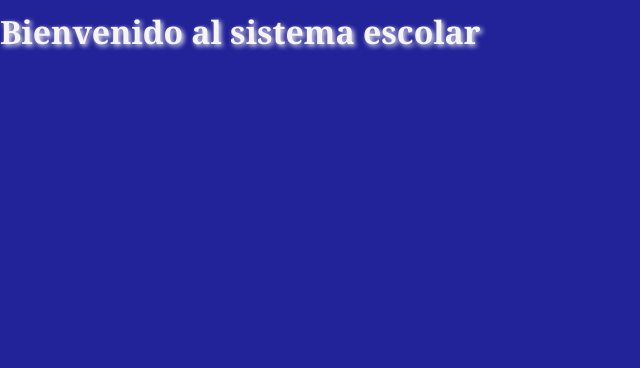
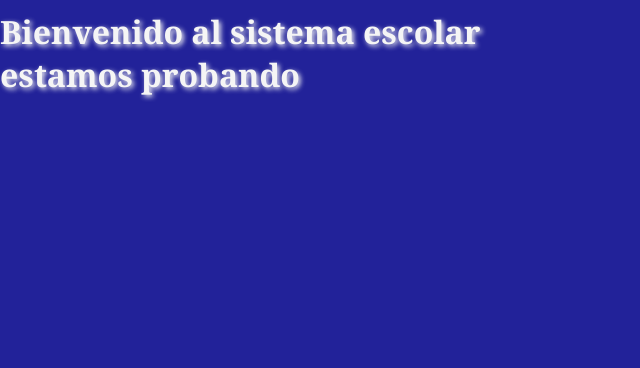
Before and after one commit to edalgonsa/sistema_escolar_prueba, a Django app: page /sistemaescolar/ in a window 1280 px wide. Shown: the part 52-420 px from the top of the page, without its empty margins (0-640 px from the left). Run offline with Django 5.2, Linux system fonts and the light colour scheme.

Commit message:
index modificado

```diff
--- a/appse/templates/appse/index.html
+++ b/appse/templates/appse/index.html
@@ -3,5 +3,6 @@
 {% block cuerpo %}
     {% include 'header.html' %}
     <h1>Bienvenido al sistema escolar</h1>
+    <h1>estamos probando</h1>
     {% include 'footer.html' %}
 {% endblock %}
```
